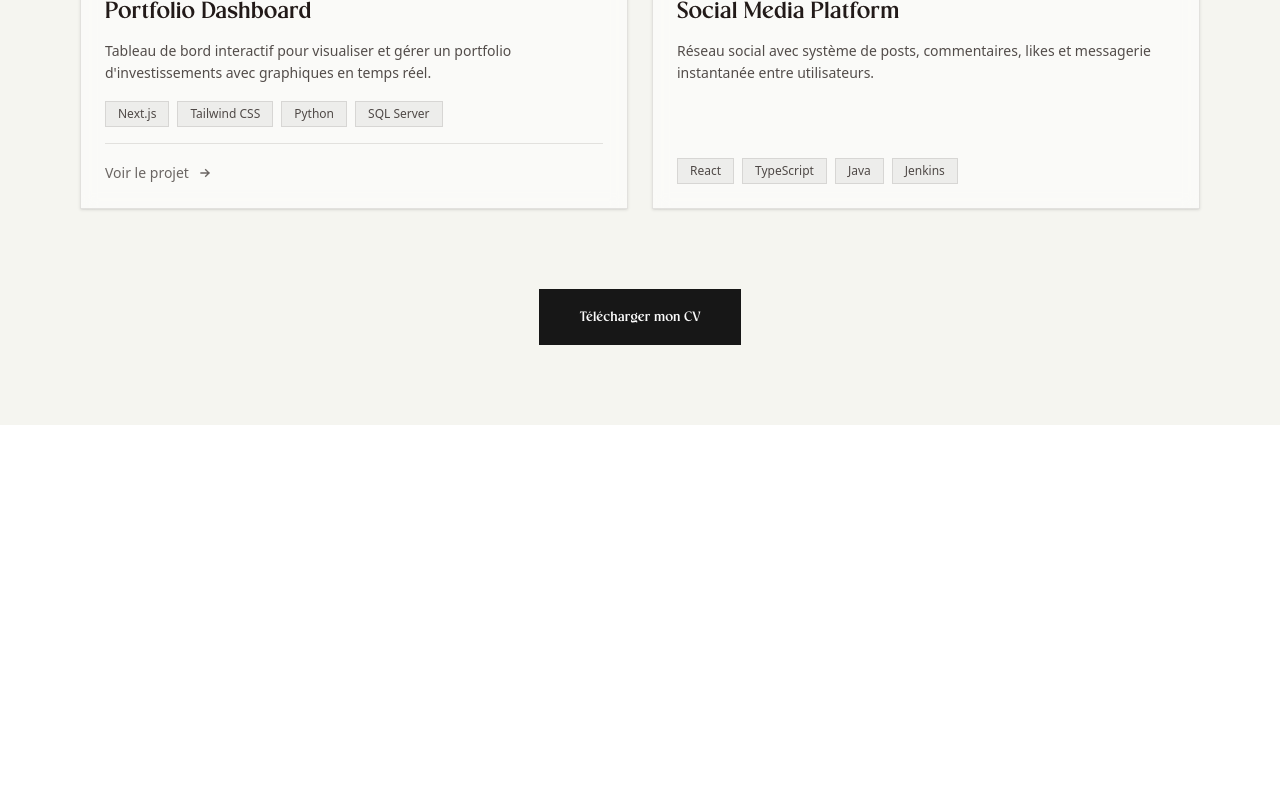
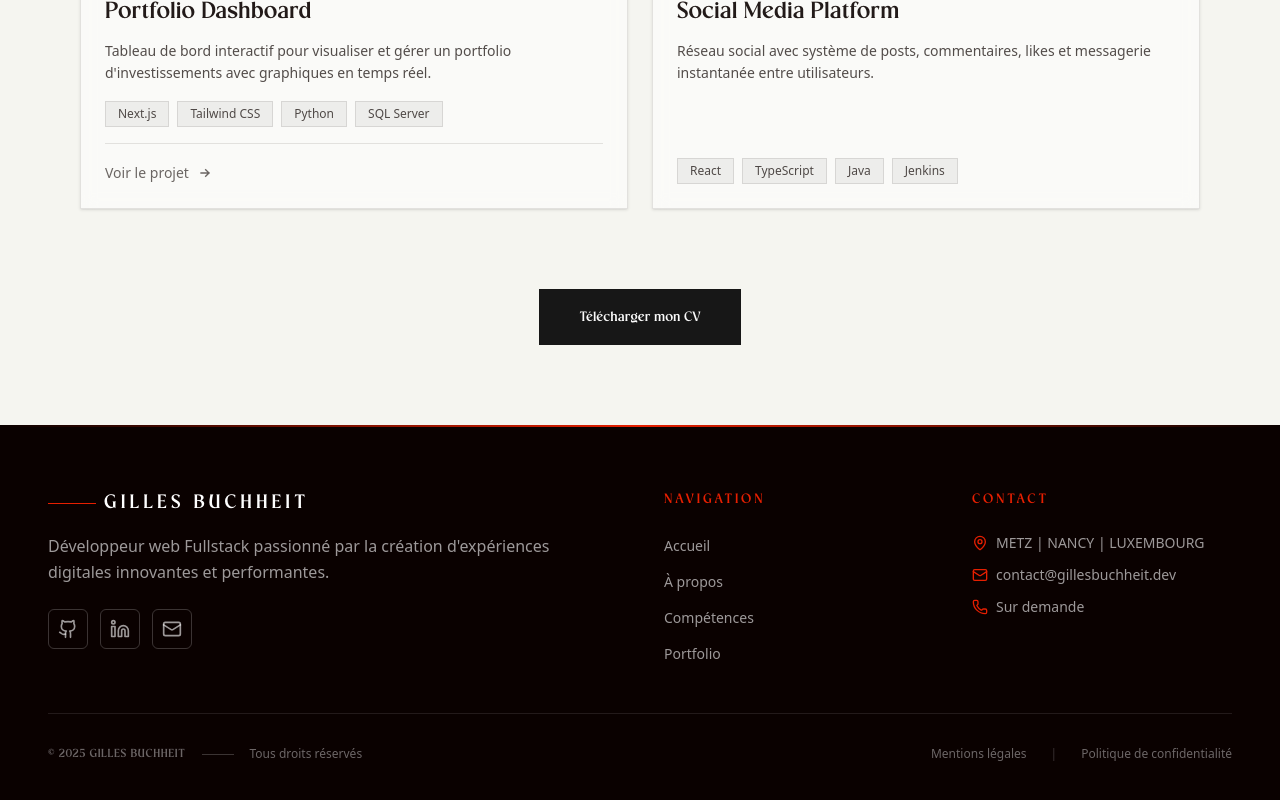
Before and after one commit to GillesBuchheit/portfolio2025, a Next.js app: page / in a window 1280 px wide. Shown: the part 3570-4370 px from the top of the page. Before the commit the page ends 3995 px from the top, so only its background shows below. Built offline with nearby package versions, Linux system fonts and the light colour scheme.

Commit message:
feat: create footer and add smooth scroll

```diff
--- a/app/components/landingPage/APropos.jsx
+++ b/app/components/landingPage/APropos.jsx
@@ -11,7 +11,7 @@ export default function APropos() {
     "UX/UI",
   ];
   return (
-    <section className="relative pt-10 px-12 lg:px-20 mb-10">
+    <section id="apropos" className="relative pt-10 px-12 lg:px-20 mb-10">
       <div className="flex relative">
         <div className="flex flex-col justify-center  flex-1">
           <SectionTitle
--- a/app/components/landingPage/Competences.jsx
+++ b/app/components/landingPage/Competences.jsx
@@ -82,7 +82,7 @@ export default function Competences() {
   ];
 
   return (
-    <section className="relative pt-10 px-12 lg:px-20 mb-10">
+    <section id="competences" className="relative pt-10 px-12 lg:px-20 mb-10">
       <div className="flex relative">
         <div className="flex flex-col justify-center  flex-1">
           <SectionTitle
--- /dev/null
+++ b/app/components/landingPage/Footer.jsx
@@ -0,0 +1,152 @@
+"use client";
+
+import Link from "next/link";
+import { Github, Linkedin, Mail, Phone, MapPin } from "lucide-react";
+
+export default function Footer() {
+  const currentYear = new Date().getFullYear();
+
+  return (
+    <footer className="bg-[#0A0100] text-white relative overflow-hidden">
+      <div className="absolute top-0 left-0 right-0 h-[2px] bg-linear-to-r from-transparent via-[#e61f00] to-transparent"></div>
+
+      <div className="max-w-7xl mx-auto px-6 lg:px-12 py-16">
+        <div className="grid grid-cols-1 md:grid-cols-2 lg:grid-cols-4 gap-12 mb-12">
+          <div className="lg:col-span-2">
+            <div className="flex items-center gap-2 mb-4">
+              <span className="h-px w-12 bg-[#e61f00]"></span>
+              <h3 className="text-xl font-erstoria tracking-[0.2em] text-white">
+                GILLES BUCHHEIT
+              </h3>
+            </div>
+            <p className="text-white/60 mb-6 leading-relaxed">
+              Développeur web Fullstack passionné par la création
+              d&apos;expériences digitales innovantes et performantes.
+            </p>
+            <div className="flex gap-3">
+              <Link
+                href="https://github.com"
+                target="_blank"
+                rel="noopener noreferrer"
+                className="group"
+              >
+                <div className="w-10 h-10 border border-white/20 rounded-sm flex items-center justify-center hover:border-[#e61f00] hover:bg-[#e61f00]/10 transition-all duration-300">
+                  <Github className="w-5 h-5 text-white/60 group-hover:text-[#e61f00] transition-colors" />
+                </div>
+              </Link>
+              <Link
+                href="https://linkedin.com"
+                target="_blank"
+                rel="noopener noreferrer"
+                className="group"
+              >
+                <div className="w-10 h-10 border border-white/20 rounded-sm flex items-center justify-center hover:border-[#e61f00] hover:bg-[#e61f00]/10 transition-all duration-300">
+                  <Linkedin className="w-5 h-5 text-white/60 group-hover:text-[#e61f00] transition-colors" />
+                </div>
+              </Link>
+              <Link href="mailto:contact@gillesbuchheit.dev" className="group">
+                <div className="w-10 h-10 border border-white/20 rounded-sm flex items-center justify-center hover:border-[#e61f00] hover:bg-[#e61f00]/10 transition-all duration-300">
+                  <Mail className="w-5 h-5 text-white/60 group-hover:text-[#e61f00] transition-colors" />
+                </div>
+              </Link>
+            </div>
+          </div>
+
+          <div>
+            <h4 className="font-erstoria text-sm tracking-[0.2em] text-[#e61f00] mb-6 uppercase">
+              Navigation
+            </h4>
+            <ul className="space-y-3">
+              <li>
+                <Link
+                  href="#accueil"
+                  className="text-white/60 hover:text-[#e61f00] transition-colors duration-300 text-sm"
+                >
+                  Accueil
+                </Link>
+              </li>
+              <li>
+                <Link
+                  href="#apropos"
+                  className="text-white/60 hover:text-[#e61f00] transition-colors duration-300 text-sm"
+                >
+                  À propos
+                </Link>
+              </li>
+              <li>
+                <Link
+                  href="#competences"
+                  className="text-white/60 hover:text-[#e61f00] transition-colors duration-300 text-sm"
+                >
+                  Compétences
+                </Link>
+              </li>
+              <li>
+                <Link
+                  href="#portfolio"
+                  className="text-white/60 hover:text-[#e61f00] transition-colors duration-300 text-sm"
+                >
+                  Portfolio
+                </Link>
+              </li>
+            </ul>
+          </div>
+
+          <div>
+            <h4 className="font-erstoria text-sm tracking-[0.2em] text-[#e61f00] mb-6 uppercase">
+              Contact
+            </h4>
+            <ul className="space-y-3">
+              <li className="flex items-start gap-2 text-white/60 text-sm">
+                <MapPin className="w-4 h-4 mt-0.5 text-[#e61f00]" />
+                <span>METZ | NANCY | LUXEMBOURG</span>
+              </li>
+              <li className="flex items-start gap-2 text-white/60 text-sm">
+                <Mail className="w-4 h-4 mt-0.5 text-[#e61f00]" />
+                <Link
+                  href="mailto:contact@gillesbuchheit.dev"
+                  className="hover:text-[#e61f00] transition-colors"
+                >
+                  contact@gillesbuchheit.dev
+                </Link>
+              </li>
+              <li className="flex items-start gap-2 text-white/60 text-sm">
+                <Phone className="w-4 h-4 mt-0.5 text-[#e61f00]" />
+                <span>Sur demande</span>
+              </li>
+            </ul>
+          </div>
+        </div>
+
+        <div className="pt-8 border-t border-white/10">
+          <div className="flex flex-col md:flex-row justify-between items-center gap-4">
+            <div className="flex items-center gap-4">
+              <p className="text-white/40 text-xs font-erstoria tracking-wider">
+                © {currentYear} GILLES BUCHHEIT
+              </p>
+              <span className="h-px w-8 bg-white/20"></span>
+              <p className="text-white/40 text-xs">Tous droits réservés</p>
+            </div>
+            <div className="flex gap-6 text-xs text-white/40">
+              <Link
+                href="/mentions-legales"
+                className="hover:text-[#e61f00] transition-colors"
+              >
+                Mentions légales
+              </Link>
+              <span className="text-white/20">|</span>
+              <Link
+                href="/politique-confidentialite"
+                className="hover:text-[#e61f00] transition-colors"
+              >
+                Politique de confidentialité
+              </Link>
+            </div>
+          </div>
+        </div>
+      </div>
+
+      <div className="absolute bottom-0 right-0 w-96 h-96 bg-[#e61f00]/5 rounded-full blur-3xl -z-10"></div>
+    </footer>
+  );
+}
--- a/app/components/landingPage/HeroLanding.jsx
+++ b/app/components/landingPage/HeroLanding.jsx
@@ -20,7 +20,10 @@ export default function HeroLanding() {
     return () => clearInterval(interval);
   }, []);
   return (
-    <section className="relative h-screen flex flex-col  overflow-hidden bg-[#f5f5f0] justify-between ">
+    <section
+      id="accueil"
+      className="relative h-screen flex flex-col  overflow-hidden bg-[#f5f5f0] justify-between "
+    >
       <div className=" flex pt-16 px-12 lg:px-20 justify-between  ">
         <div className="flex flex-col justify-center ">
           <div className="flex items-center gap-2   ">
--- a/app/components/landingPage/Portfolio.jsx
+++ b/app/components/landingPage/Portfolio.jsx
@@ -38,7 +38,10 @@ export default function Portfolio() {
   ];
 
   return (
-    <section className="relative min-h-screen pt-10 px-12 lg:px-20 pb-20">
+    <section
+      id="portfolio"
+      className="relative min-h-screen pt-10 px-12 lg:px-20 pb-20"
+    >
       <div className="flex relative">
         <div className="flex flex-col justify-center flex-1">
           <SectionTitle
--- a/app/globals.css
+++ b/app/globals.css
@@ -135,6 +135,9 @@
   * {
     @apply border-border outline-ring/50;
   }
+  html {
+    scroll-behavior: smooth;
+  }
   body {
     @apply bg-background text-foreground;
   }
--- a/app/page.tsx
+++ b/app/page.tsx
@@ -2,6 +2,8 @@ import Apropos from "./components/landingPage/APropos";
 import Competences from "./components/landingPage/Competences";
 import HeroLanding from "./components/landingPage/HeroLanding";
 import Portfolio from "./components/landingPage/Portfolio";
+import Footer from "./components/landingPage/Footer";
+
 export default function Home() {
   return (
     <div className="min-h-screen bg-[#f5f5f0] relative overflow-hidden">
@@ -10,6 +12,7 @@ export default function Home() {
       <Apropos />
       <Competences />
       <Portfolio />
+      <Footer />
     </div>
   );
 }
```
